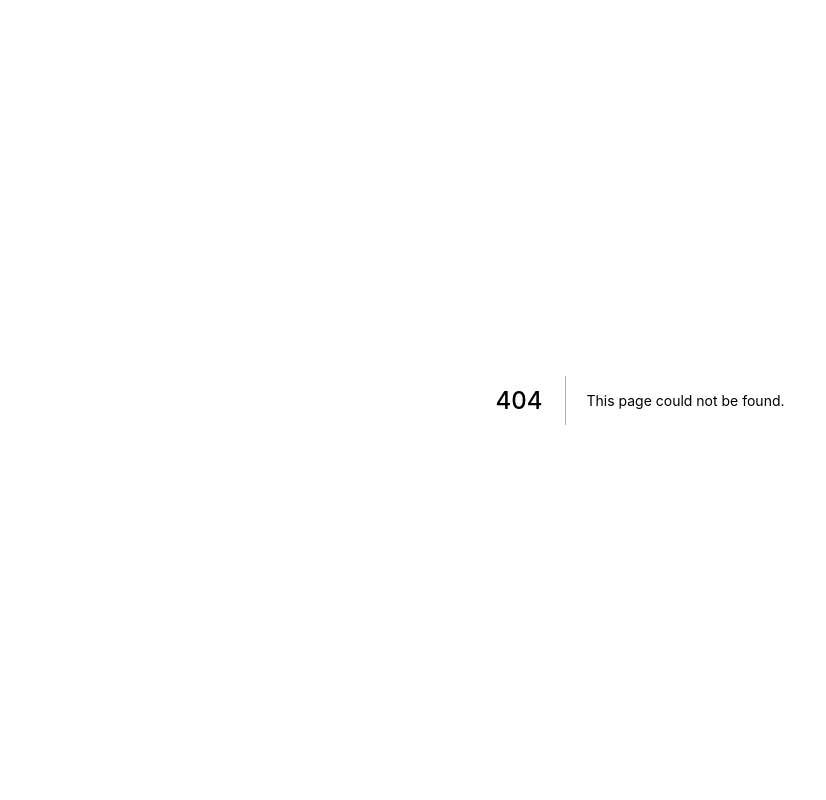
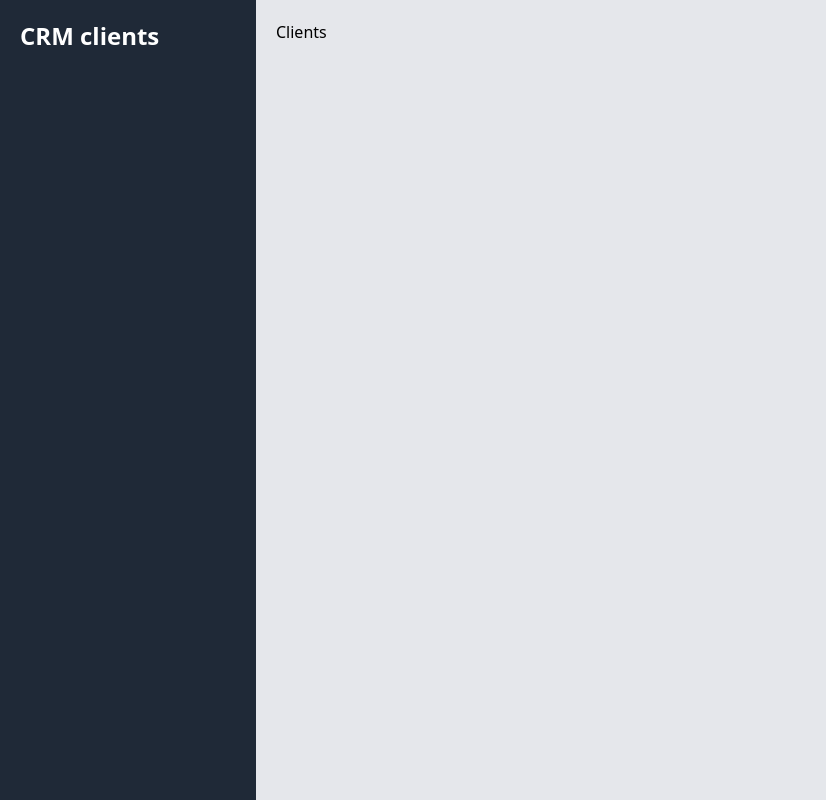
Before and after one commit to Maurikzio/mau-crm-client, a Next.js app: page /clients in a window 1280 px wide. Before the commit this address had no page. Shown: the whole page, without its empty margins (0-826 px from the left). Built offline with nearby package versions, Linux system fonts and the light colour scheme.

Commit message:
Added initial clients page

```diff
--- /dev/null
+++ b/pages/clients.js
@@ -0,0 +1,12 @@
+import React from "react";
+import Layout from "../components/Layout";
+
+const Clients = () => {
+  return (
+    <div>
+      <Layout>Clients</Layout>
+    </div>
+  );
+};
+
+export default Clients;
```
